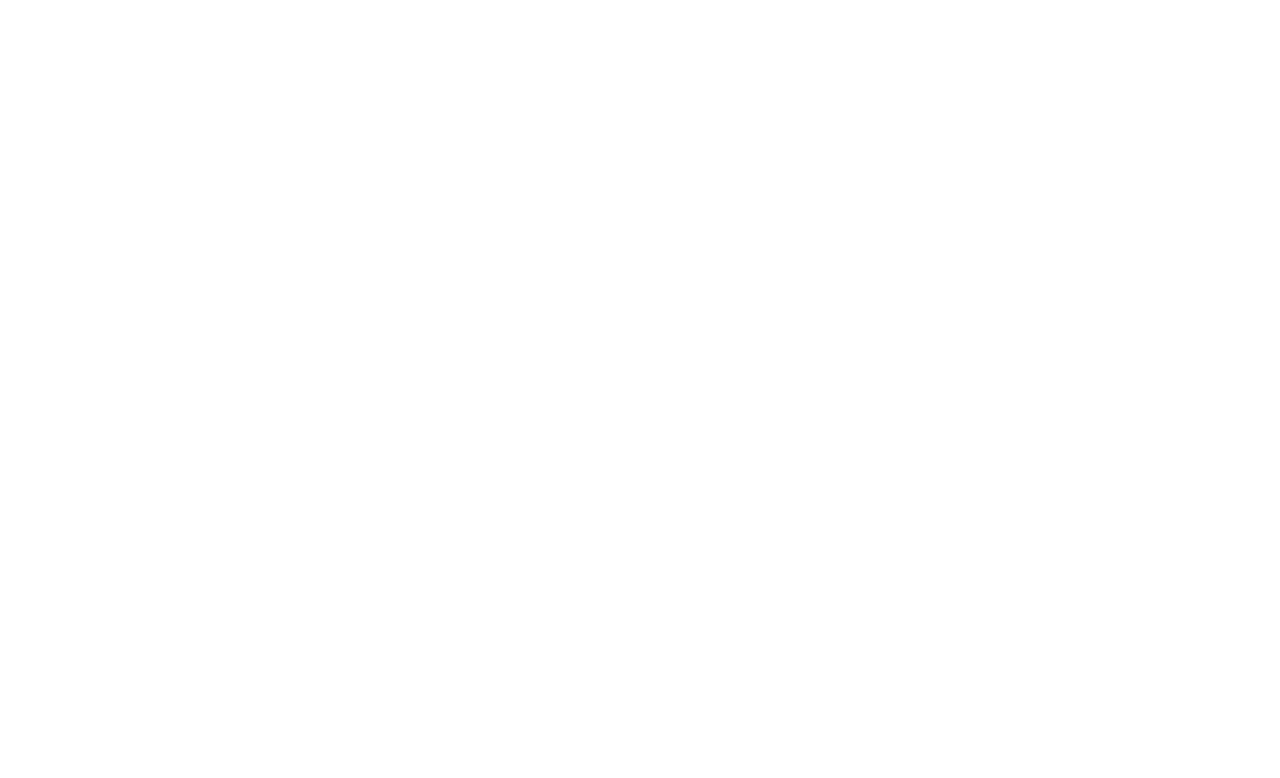
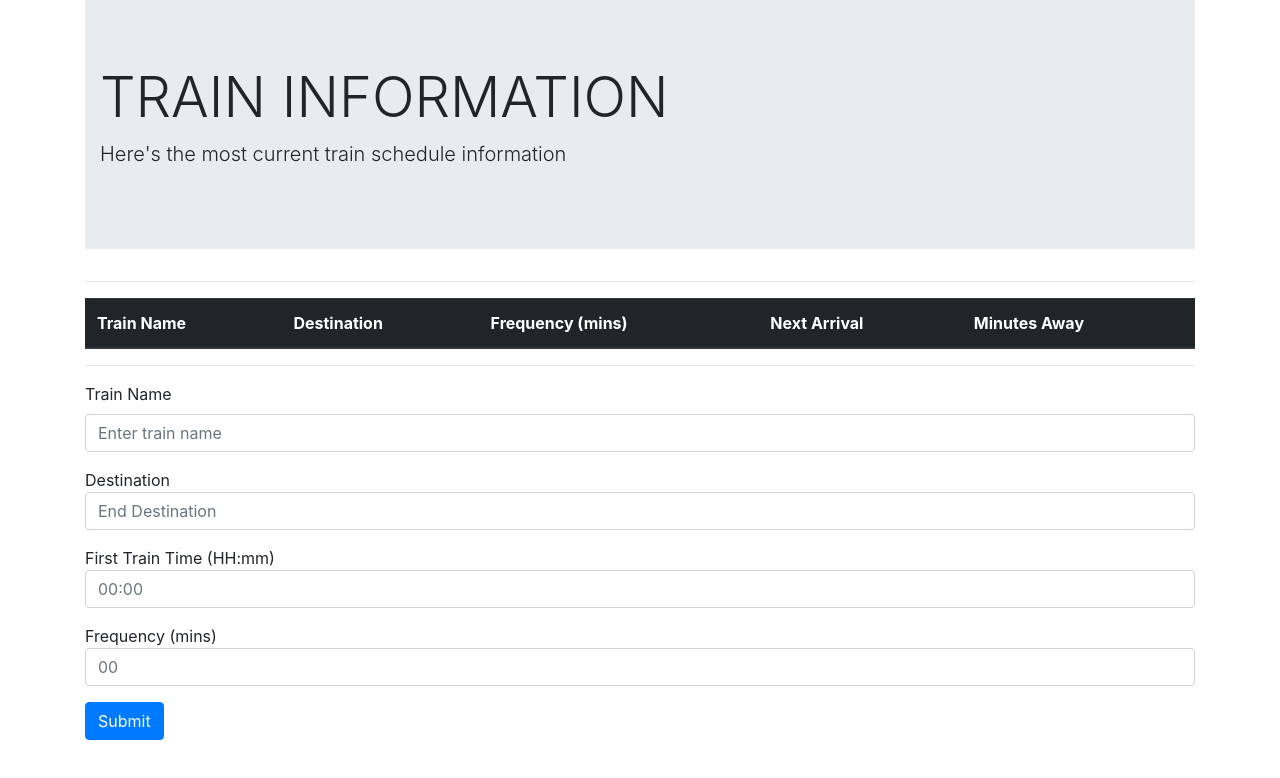
Before and after one commit to OmarLDev/train-schedule, a plain HTML site: page index.html in a window 1280 px wide. Drawn offline with nearby package versions, Linux system fonts and the light colour scheme.

Commit message:
basic layout

```diff
--- a/index.html
+++ b/index.html
@@ -18,8 +18,65 @@
 
     <!-- Moments JS Reference -->
     <script src="https://momentjs.com/downloads/moment.js"></script>
+    <!-- Train schedule logic reference -->
+    <script src="js/logic.js"></script>
 </head>
 <body>
+    <div class="container">
+        <!-- JUMBOTRON INIT -->
+        <div class="jumbotron jumbotron-fluid">
+            <div class="container">
+                <h1 class="display-4">TRAIN INFORMATION</h1>
+                <p class="lead">Here's the most current train schedule information</p>
+            </div>
+        </div>
+        <!-- JUMBOTRON END-->
+        <hr>
+        <!-- TRAIN TABLE INIT -->
+        <table class="table table-striped">
+                <thead class="thead-dark">
+                    <tr>
+                    <th scope="col">Train Name</th>
+                    <th scope="col">Destination</th>
+                    <th scope="col">Frequency (mins)</th>
+                    <th scope="col">Next Arrival</th>
+                    <th scope="col">Minutes Away</th>
+                    </tr>
+                </thead>
+                <tbody id="employeesTable">
+                    <!-- <tr>
+                        <td>Omar</td>
+                        <td>Student</td>
+                        <td>27/08/2019</td>
+                        <td>2</td>
+                        <td>$xxx</td>
+                    </tr> -->
+                </tbody>
+        </table>
+        <!-- TRAIN TABLE END    -->
+        <hr>
+        <!-- NEW TRAIN FORM INIT-->
+        <form>
+            <div class="form-group">
+                <label for="trainName">Train Name</label>
+                <input type="text" class="form-control" id="trainName" placeholder="Enter train name">
+            </div>
+            <div class="form-group">
+                <label for="role"></label>Destination</label>
+                <input type="text" class="form-control" id="destinationText" placeholder="End Destination">
+            </div>
+            <div class="form-group">
+                <label for="firstTrain"></label>First Train Time (HH:mm)</label>
+                <input type="text" pattern="([01]?[0-9]{1}|2[0-3]{1}):[0-5]{1}[0-9]{1}" class="form-control" id="firstTrainTime" placeholder="00:00">
+            </div>
+            <div class="form-group">
+                <label for="Frequency"></label>Frequency (mins)</label>
+                <input type="number" class="form-control" id="monthlyRate" placeholder="00">
+            </div>
 
+            <button type="submit" class="btn btn-primary">Submit</button>
+        </form>
+            <!-- FORM END-->
+    </div>
 </body>
 </html>
```
